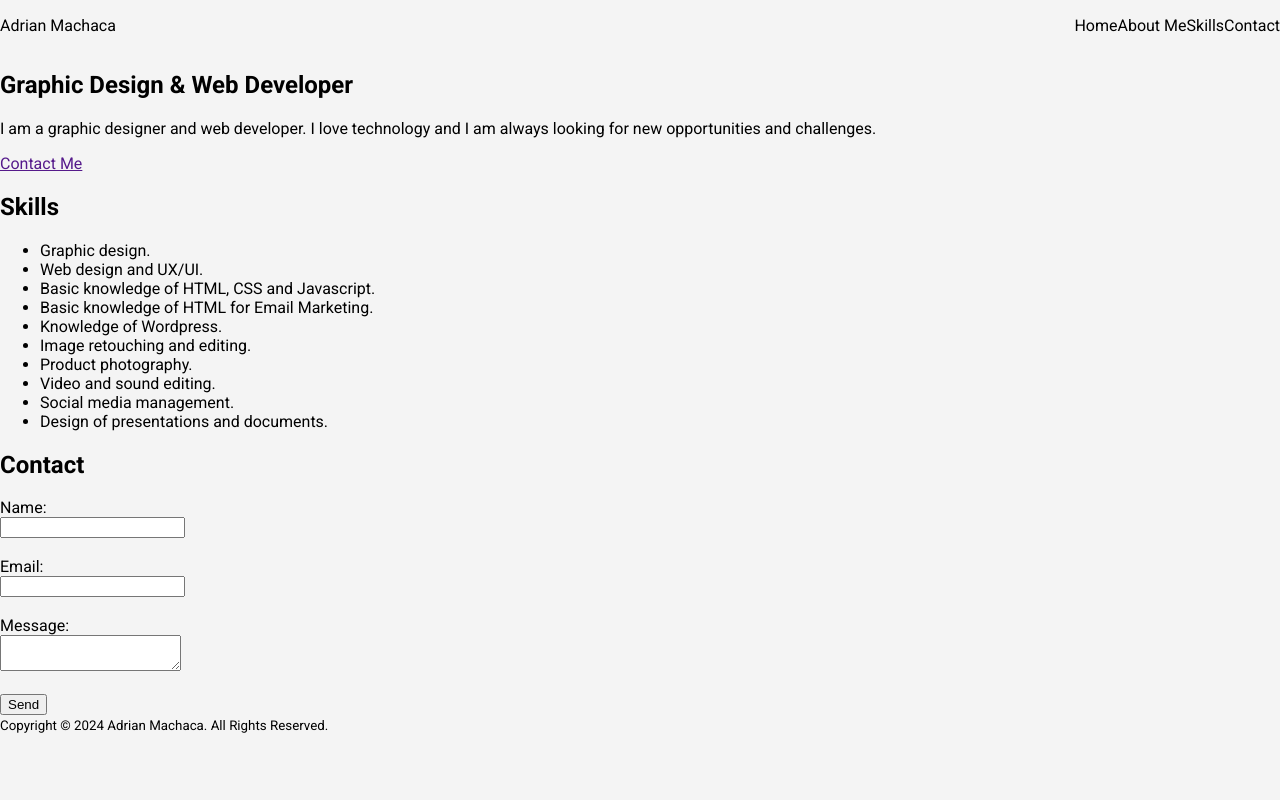
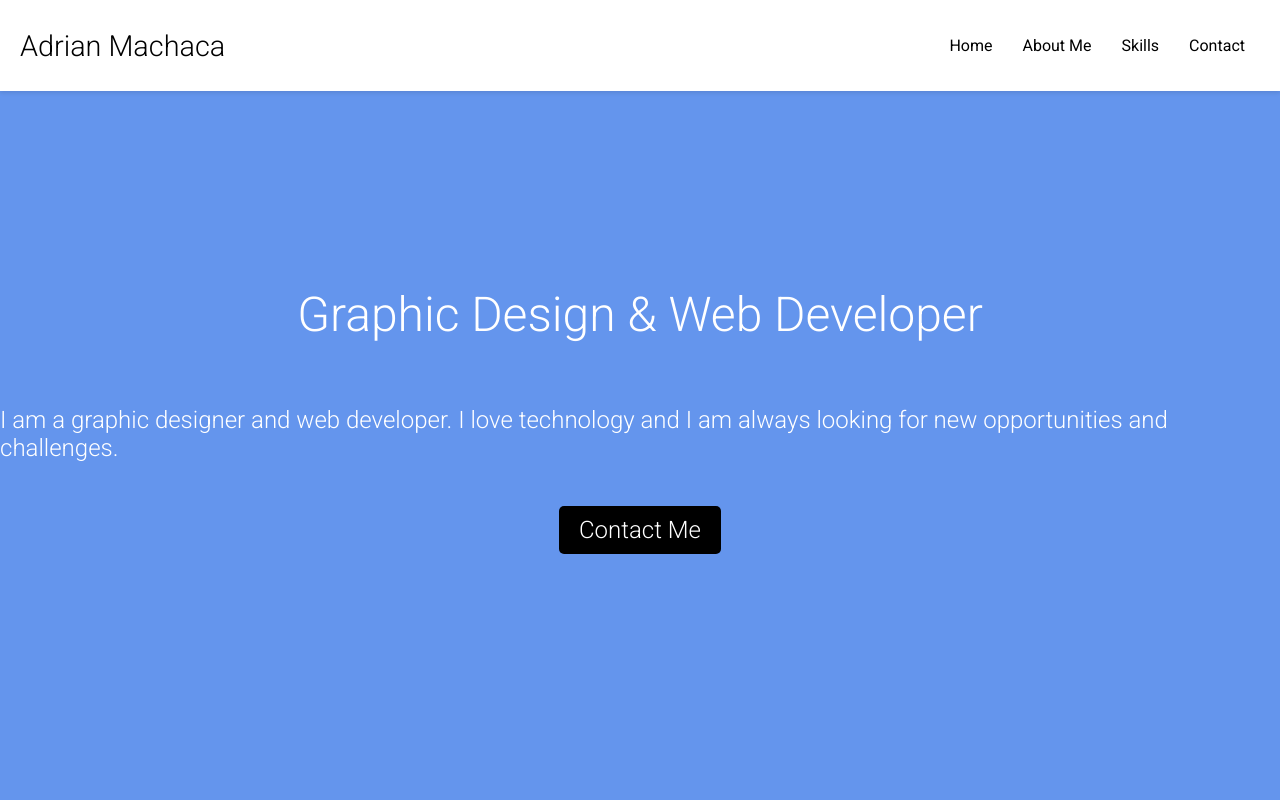
Before and after one commit to adrimachaca/about-me, a website: page public/index.html in a window 1280 px wide. Shown: the top 800 px of the page. Drawn offline with Linux system fonts and the light colour scheme.

Commit message:
configurando la barra de nav, y estilando la home

```diff
--- a/public/style.css
+++ b/public/style.css
@@ -60,17 +60,36 @@
  }
 
 /* Styles */
+* {
+   box-sizing: border-box;
+}
+
 body {
-   font-family: Roboto, sans-serif;
-   background-color: #f4f4f4;
-   margin: 0;
-   padding: 0;
+  margin: 0 auto;
+  font-family: Roboto, sans-serif;
+  background-color: #f4f4f4;
+}
+
+header {
+   position: fixed;
+   top: 0;
+   left: 0;
+   width: 100%;
+   background-color: #fff;
+   box-shadow: 0 2px 4px rgba(0, 0, 0, 0.1);
+   z-index: 1000;
 }
 
 nav {
    display: flex;
    justify-content: space-between;
    align-items: center;
+   padding: 20px 20px;
+}
+
+nav>a {
+  font-size: 1.8em;
+  font-weight: 300;
 }
 
 nav a {
@@ -83,3 +102,44 @@ nav ul {
    align-items: center;
    list-style: none;
 }
+
+nav ul li {
+   margin: 0 15px;
+}
+
+section {
+  height: 100vh;
+   padding: 100px 0;
+}
+
+#home {
+   display: flex;
+   justify-content: center;
+   align-items: center;
+   flex-direction: column;
+   background-color: cornflowerblue;
+}
+
+#home h1 {
+   font-size: 3em;
+   font-weight: 300;
+   color: #fff;
+}
+
+#home p {
+   font-size: 1.5em;
+   font-weight: 300;
+   color: #fff;
+}
+
+#home a {
+   padding: 10px 20px;
+   margin-top: 20px;
+   font-size: 1.5em;
+   font-weight: 300;
+   color: #fff;
+   background-color: #000;
+   border: none;
+   border-radius: 5px;
+   text-decoration: none;
+}
```
